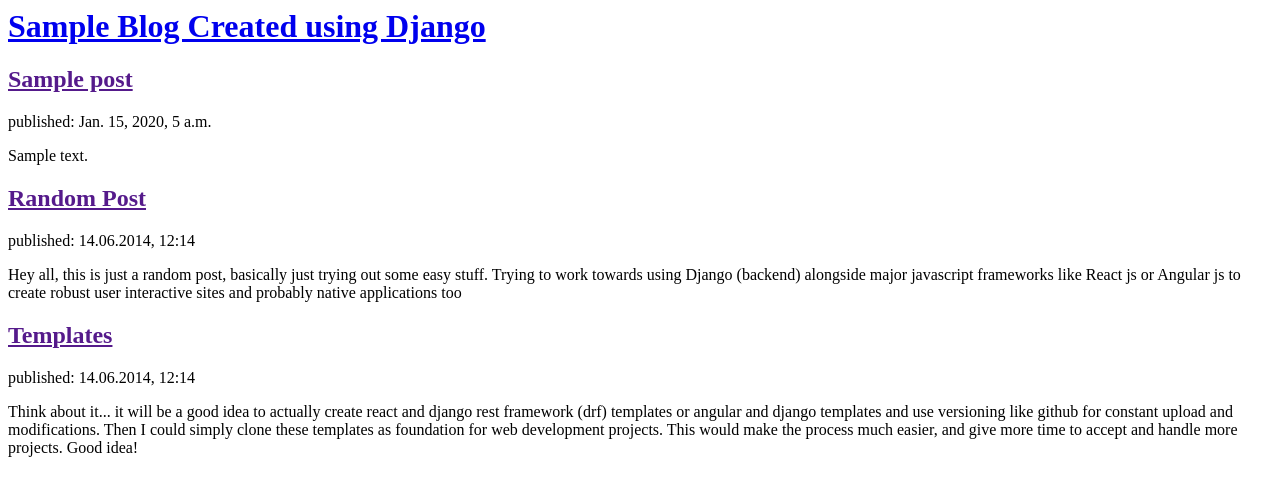
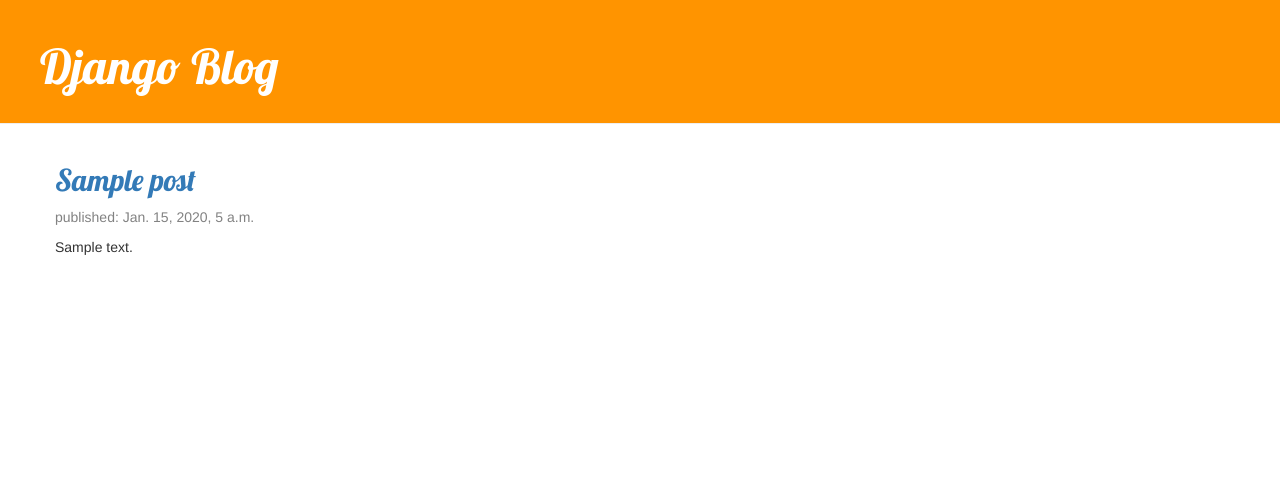
Before and after one commit to MadeMillDML/django-blog, a Django app: template blog/templates/blog/post_list.html in a window 1280 px wide. Shown: the top 496 px of the page. Run offline with Django 3.2, Linux system fonts and the light colour scheme; the template is opened without the code that fills it: values that come from a table or form of the project are taken from there, others are empty; tables that the repository leaves empty hold one stand-in row (values such as "Sample post"); some libraries are stand-ins or nearby versions.

Commit message:
Added view and template for detailed blog post as well as CSS for the site.

```diff
--- /dev/null
+++ b/blog/static/css/blog.css
@@ -0,0 +1,46 @@
+.page-header {
+    background-color: #ff9400;
+    margin-top: 0;
+    padding: 20px 20px 20px 40px;
+}
+
+.page-header h1, .page-header h1 a, .page-header h1 a:visited, .page-header h1 a:active {
+    color: #ffffff;
+    font-size: 36pt;
+    text-decoration: none;
+}
+
+.content {
+    margin-left: 40px;
+}
+
+h1, h2, h3, h4 {
+    font-family: 'Lobster', cursive;
+}
+
+.date {
+    color: #828282;
+}
+
+.save {
+    float: right;
+}
+
+.post-form textarea, .post-form input {
+    width: 100%;
+}
+
+.top-menu, .top-menu:hover, .top-menu:visited {
+    color: #ffffff;
+    float: right;
+    font-size: 26pt;
+    margin-right: 20px;
+}
+
+.post {
+    margin-bottom: 70px;
+}
+
+.post h1 a, .post h1 a:visited {
+    color: #000000;
+}
--- /dev/null
+++ b/blog/templates/blog/base.html
@@ -0,0 +1,23 @@
+{% load staticfiles %}
+<html>
+    <head>
+        <title>Django Blog</title>
+        <link rel="stylesheet" href="//maxcdn.bootstrapcdn.com/bootstrap/3.2.0/css/bootstrap.min.css">
+        <link rel="stylesheet" href="//maxcdn.bootstrapcdn.com/bootstrap/3.2.0/css/bootstrap-theme.min.css">
+        <link href="//fonts.googleapis.com/css?family=Lobster&subset=latin,latin-ext" rel="stylesheet" type="text/css">
+        <link rel="stylesheet" href="{% static 'css/blog.css' %}">
+    </head>
+    <body>
+        <div class="page-header">
+            <h1><a href="/">Django Blog</a></h1>
+        </div>
+        <div class="content container">
+            <div class="row">
+                <div class="col-md-8">
+                {% block content %}
+                {% endblock %}
+                </div>
+            </div>
+        </div>
+    </body>
+</html>
--- a/blog/templates/blog/post_list.html
+++ b/blog/templates/blog/post_list.html
@@ -1,30 +1,13 @@
-<html>
-    <head>
-        <title>Django Blog</title>
-    </head>
-    <body>
-        <div>
-            <h1><a href="/">Sample Blog Created using Django</a></h1>
+{% extends 'blog/base.html' %}
+
+{% block content %}
+    {% for post in posts %}
+        <div class="post">
+            <h2><a href="{% url 'post_detail' pk=post.pk %}">{{ post.title }}</a></h2>
+            <div class="date">
+                <p>published: {{ post.published_date }}</p>
+            </div>
+            <p>{{ post.text|linebreaksbr }}</p>
         </div>
-
-    {% for post in posts %}
-        <div>
-            <h2><a href="">{{ post.title }}</a></h2>
-            <p>published: {{ post.published_date }}</p>
-            <p>{{ post.text|linebreaksbr }}</p>
-            </div>
     {% endfor %}
-
-        <div>
-            <h2><a href="">Random Post</a></h2>
-            <p>published: 14.06.2014, 12:14</p>
-            <p>Hey all, this is just a random post, basically just trying out some easy stuff. Trying to work towards using Django (backend) alongside major javascript frameworks like React js or Angular js to create robust user interactive sites and probably native applications too</p>
-        </div>
-
-        <div>
-            <h2><a href="">Templates</a></h2>
-            <p>published: 14.06.2014, 12:14</p>
-            <p>Think about it... it will be a good idea to actually create react and django rest framework (drf) templates or angular and django templates and use versioning like github for constant upload and modifications. Then I could simply clone these templates as foundation for web development projects. This would make the process much easier, and give more time to accept and handle more projects. Good idea!</p>
-        </div>
-    </body>
-</html>
+{% endblock %}
--- a/blog/urls.py
+++ b/blog/urls.py
@@ -3,4 +3,5 @@ from . import views
 
 urlpatterns = [
     url(r'^$', views.post_list, name='post_list'),
+    url(r'^post/(?P<pk>\d+)/$', views.post_detail, name='post_detail'),
 ]
--- a/blog/views.py
+++ b/blog/views.py
@@ -1,7 +1,12 @@
 from django.shortcuts import render
 from django.utils import timezone
 from .models import Post
+from django.shortcuts import render, get_object_or_404
 
 def post_list(request):
     posts = Post.objects.filter(published_date__lte=timezone.now()).order_by('published_date')
     return render(request, 'blog/post_list.html', {'posts': posts})
+
+def post_detail(request, pk):
+    post = get_object_or_404(Post, pk=pk)
+    return render(request, 'blog/post_detail.html', {'post': post})
--- a/mysite/settings.py
+++ b/mysite/settings.py
@@ -40,7 +40,7 @@ INSTALLED_APPS = [
     'blog',
 ]
 
-MIDDLEWARE = [
+MIDDLEWARE_CLASSES = [
     'django.middleware.security.SecurityMiddleware',
     'django.contrib.sessions.middleware.SessionMiddleware',
     'django.middleware.common.CommonMiddleware',
```
Also changed, not shown: blog/templates/blog/post_detail.html (added, +13 -0 lines).
